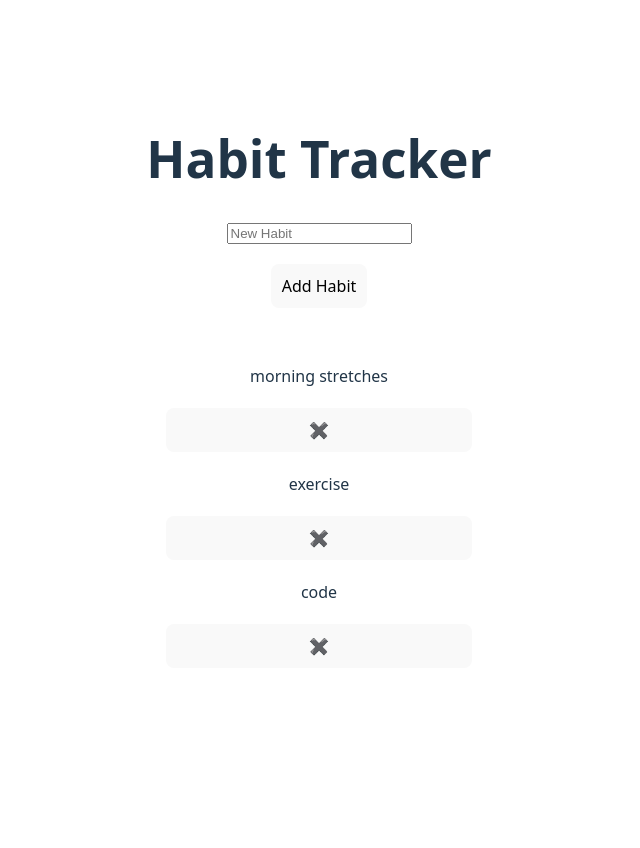
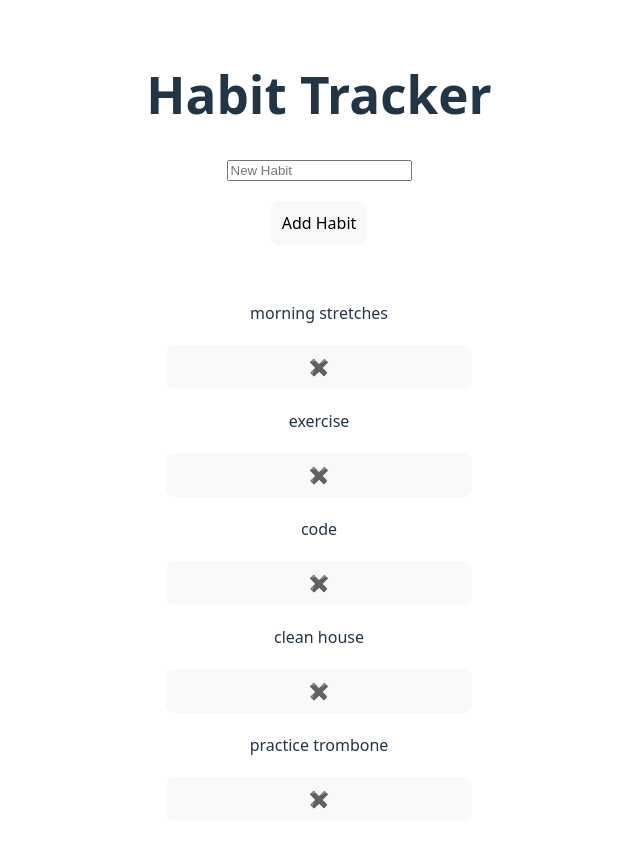
Before and after one commit to blackwellj62/habitTracker, a React (Vite) app: page / in a window 1280 px wide. Shown: the top 848 px of the page, without its empty margins (321-961 px from the left). Before the commit the page ends 800 px from the top, so only its background shows below. Built offline with nearby package versions, Linux system fonts and the light colour scheme.

Commit message:
added additional habits

```diff
--- a/src/App.jsx
+++ b/src/App.jsx
@@ -7,7 +7,9 @@ function App() {
   const [habits, setHabits] = useState([
     {id: 1, name:"morning stretches", completedToday: false},
     {id: 2, name: "exercise", completedToday:false},
-    {id:3, name: "code", completedToday:false}
+    {id:3, name: "code", completedToday:false},
+    {id:4, name: "clean house", completedToday:false},
+    {id:5, name: "practice trombone", completedToday:false}
   ])
 
 const toggleHabit = (id) => {
```
